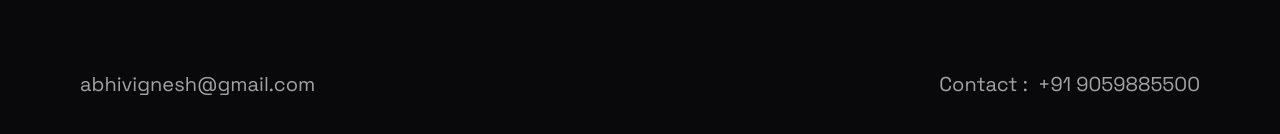
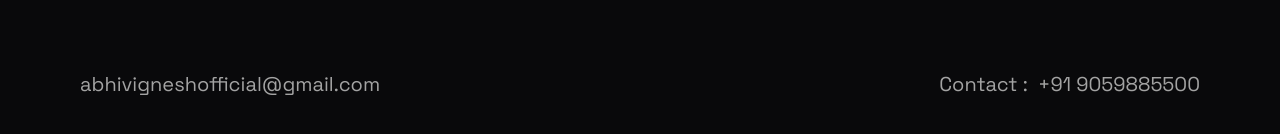
Before and after one commit to YuvanX/portfolio, a Next.js app: page / in a window 1280 px wide. Shown: the part 3938-4072 px from the top of the page. Built offline with nearby package versions, Linux system fonts and the light colour scheme.

Commit message:
footer email fixed

```diff
--- a/components/Footer.tsx
+++ b/components/Footer.tsx
@@ -1,7 +1,7 @@
 export default function Footer() {
     return<div className="w-full font-space flex flex-col md:flex-row  md:justify-between px-10 lg:px-20 text-lg md:text-xl">
         <div>
-            <div className="text-neutral-400 hover:text-neutral-100 hover:underline cursor-pointer">abhivignesh@gmail.com</div>
+            <div className="text-neutral-400 hover:text-neutral-100 hover:underline cursor-pointer">abhivigneshofficial@gmail.com</div>
         </div>
         <div>
             <div className="text-neutral-400 hover:text-neutral-100 hover:underline cursor-pointer">Contact&nbsp;: &nbsp;+91 9059885500</div>
```
